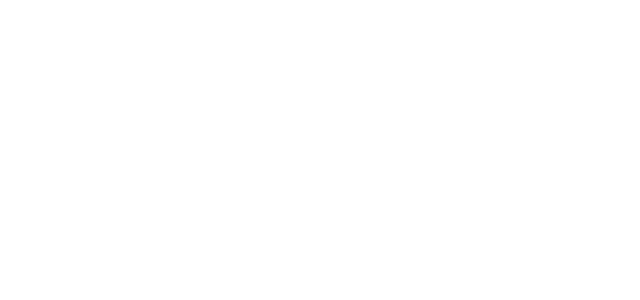
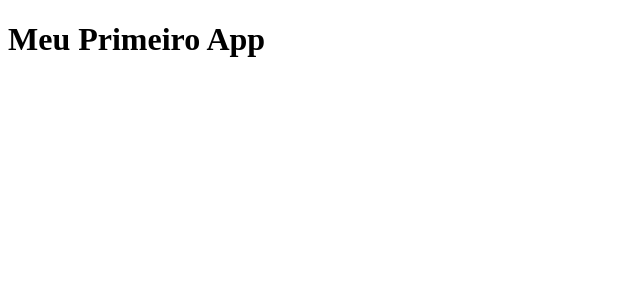
Before and after one commit to dvolpato/todo_balta.io, a React (Create React App) app: page / in a window 1280 px wide. Shown: the top 300 px of the page, without its empty margins (0-640 px from the left). Built offline with nearby package versions, Linux system fonts and the light colour scheme.

Commit message:
Add App component (#05, #06)

```diff
--- /dev/null
+++ b/src/components/App.tsx
@@ -0,0 +1,11 @@
+import React from 'react';
+
+function App() {
+  return (
+    <div>
+      <h1>Meu Primeiro App</h1>
+    </div>
+  );
+}
+
+export default App;
--- a/src/index.tsx
+++ b/src/index.tsx
@@ -1,12 +1,15 @@
 import React from 'react';
 import ReactDOM from 'react-dom/client';
-import reportWebVitals from './reportWebVitals';
+//import reportWebVitals from './reportWebVitals';
+
+import App from "./components/App";
 
 const root = ReactDOM.createRoot(
   document.getElementById('root') as HTMLElement
 );
 root.render(
   <React.StrictMode>
+    <App />
   </React.StrictMode>
 );
 
```
